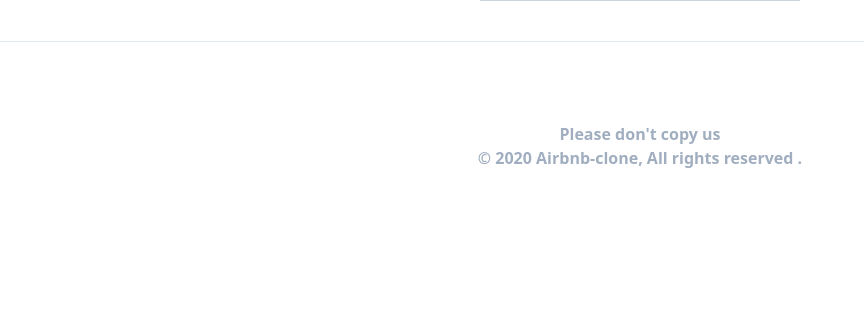
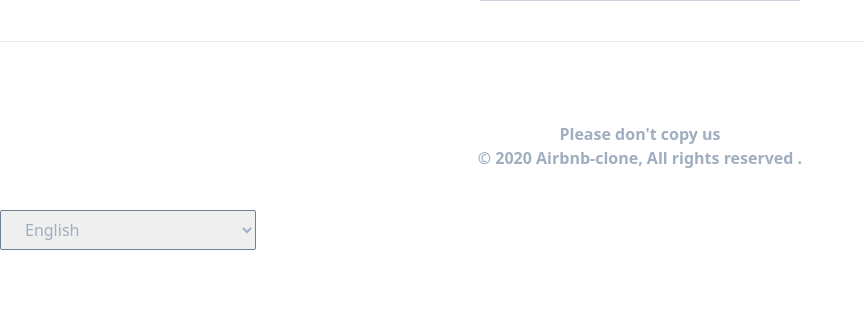
Before and after one commit to IntelligenceTeam/Airbnb-clone, a Django app: page /users/login/?next=/rooms/1/photos/add/ in a window 1280 px wide. Shown: the part 627-957 px from the top of the page, without its empty margins (0-864 px from the left). Before the commit the page ends 795 px from the top, so only its background shows below. Run offline with Django 3.2, Linux system fonts and the light colour scheme; style sheets or scripts are compiled from the project's sources; some libraries are stand-ins or nearby versions.

Commit message:
#25.1 Language Select

```diff
--- a/templates/base.html
+++ b/templates/base.html
@@ -40,6 +40,15 @@
     {% block content %}
     {% endblock content %}
     {% include "partials/footer.html" %}
+    <script>
+        const langSelect = document.getElementById("js-lang")
+        const handleLangChange = () =>{
+            const selected = langSelect.value;
+            fetch(`{% url 'users:switch-language' %}?lang=${selected}`).then(() => window.location.reload());
+            window.location.reload();
+        }
+        langSelect.addEventListener("change", handleLangChange)
+    </script>
 </body>
 
 </html>
--- a/templates/partials/footer.html
+++ b/templates/partials/footer.html
@@ -1,7 +1,15 @@
 {% load i18n %}
 <footer class="container mx-auto text-center py-20 border-t font-bold text-gray-500 flex flex-col">
-    <span>
-        {% trans "Please don't copy us"%}
-    </span>
-    <span>© 2020 Airbnb-clone, {% trans 'All rights reserved' %} .</span>
+    <div class="flex flex-col">
+        <span>
+            {% trans "Please don't copy us"%}
+        </span>
+        <span>© 2020 Airbnb-clone, {% trans 'All rights reserved' %} .</span>
+    </div>
+    <div class="mt-10 flex">
+        <select class="w-1/5 py-0 h-10 text-base" id="js-lang">
+            <option value="en">English</option>
+            <option value="es">Spanish</option>
+        </select>
+    </div>
 </footer>
--- a/users/urls.py
+++ b/users/urls.py
@@ -18,4 +18,5 @@ urlpatterns = [
     path("update-profile/", views.UpdateProfileView.as_view(), name="update"),
     path("update-password/", views.UpdatePasswordView.as_view(), name="password"),
     path("switch-hosting/", views.switch_hosting, name="switch-hosting"),
+    path("switch-language/", views.switch_language, name="switch-language"),
 ]
--- a/users/views.py
+++ b/users/views.py
@@ -1,5 +1,6 @@
 import os
 import requests
+from django.http import HttpResponse
 from django.views import View
 from django.contrib.auth.views import PasswordChangeView
 from django.views.generic import FormView, DetailView, UpdateView
@@ -271,3 +272,10 @@ def switch_hosting(request):
     except KeyError:
         request.session["is_hosting"] = True
     return redirect(reverse("core:home"))
+
+
+def switch_language(request):
+    lang = request.GET.get("lang", None)
+    if lang is not None:
+        pass
+    return HttpResponse(status=200)
```
Also changed, not shown: locale/es/LC_MESSAGES/django.po.
